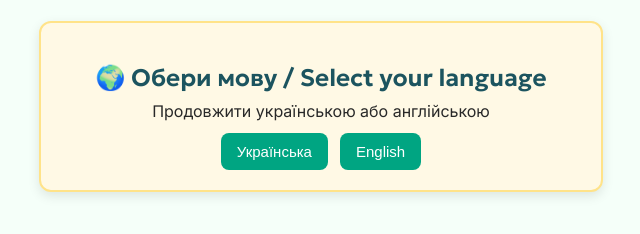
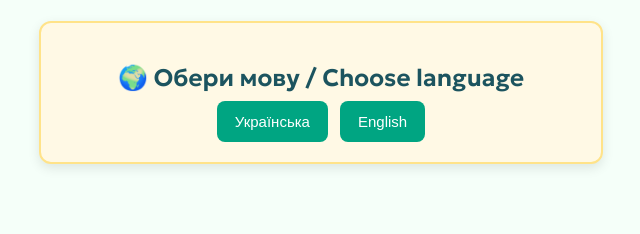
Before and after one commit to Best-Friends-Club-int/acynator_ua, a plain HTML site: page index.html in a window 1280 px wide. Shown: the part 84-318 px from the top of the page, without its empty margins (319-959 px from the left). Drawn offline with Linux system fonts and the light colour scheme.

Commit message:
Update index.html

```diff
--- a/index.html
+++ b/index.html
@@ -2,7 +2,7 @@
 <html lang="uk">
 <head>
   <meta charset="UTF-8" />
-  <meta name="viewport" content="width=device-width, initial-scale=1" />
+  <meta name="viewport" content="width=device-width, initial-scale=1.0" />
   <title>Твій кавовий настрій</title>
 
   <!-- Anti-cache hints -->
@@ -17,27 +17,23 @@
   <link rel="stylesheet" href="style.css" />
 </head>
 <body>
-  <!-- Головний заголовок (оновлюється скриптом при виборі мови) -->
+  <!-- Головний заголовок (оновлюється при виборі мови) -->
   <h1>☕ <span id="main-title">Твій кавовий настрій</span></h1>
 
-  <!-- Екран вибору мови (видимий за замовчуванням) -->
+  <!-- Екран вибору мови -->
   <div id="lang-screen">
-    <h2>🌍 Обери мову / Select your language</h2>
-    <p>Продовжити українською або англійською</p>
-
+    <h2>🌍 Обери мову / Choose language</h2>
     <div class="lang-buttons">
       <button class="btn-lang" data-lang="uk">Українська</button>
       <button class="btn-lang" data-lang="en">English</button>
     </div>
   </div>
 
-  <!-- Стартовий екран (показується після вибору мови) -->
+  <!-- Стартовий екран -->
   <div id="start-screen" class="hidden">
     <h2></h2>
     <p></p>
-    <div class="btn-wrapper">
-      <button id="startBtn"></button>
-    </div>
+    <button id="startBtn"></button>
   </div>
 
   <!-- Квіз -->
@@ -48,13 +44,5 @@
 
   <!-- Скрипт -->
   <script src="script.js" defer></script>
-
-  <!-- Невеличкий fallback-стиль на випадок, якщо style.css не підгрузиться -->
-  <style>
-    .hidden { display: none; }
-    #lang-screen { text-align: center; }
-    .lang-buttons { display: flex; gap: 12px; justify-content: center; flex-wrap: wrap; margin-top: 12px; }
-    .btn-lang { padding: 10px 16px; cursor: pointer; }
-  </style>
 </body>
 </html>
```
